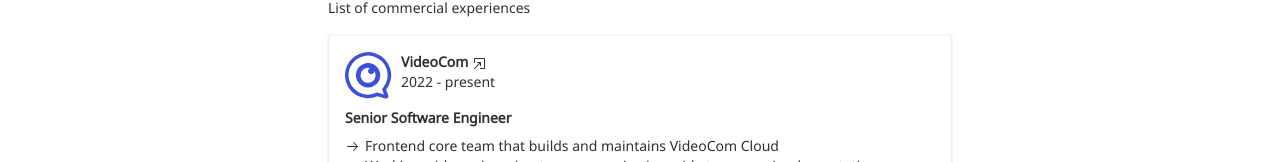
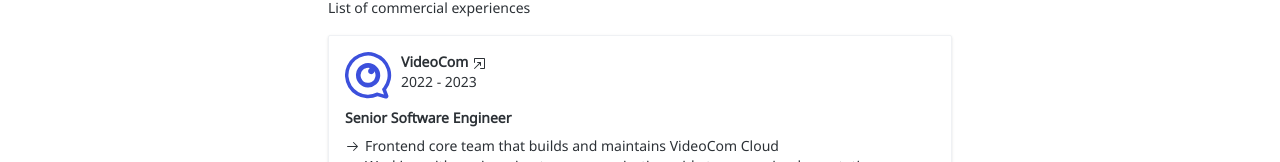
Before and after one commit to jasbeard/jsonbarba, a Next.js app: page / in a window 1280 px wide. Shown: the part 457-619 px from the top of the page. Built offline with nearby package versions, Linux system fonts and the light colour scheme.

Commit message:
fix: new chapter

```diff
--- a/src/components/ExperienceSection.tsx
+++ b/src/components/ExperienceSection.tsx
@@ -13,7 +13,7 @@
       imageSource: videocom,
       name: ['VideoCom', 'https://videocom.com'],
       designation: 'Senior Software Engineer',
-      period: '2022 - present',
+      period: '2022 - 2023',
       highlights: [
         "Frontend core team that builds and maintains VideoCom Cloud",
         "Working with engineering teams organization-wide to ensure implementation details are synched with web and apps",
```
